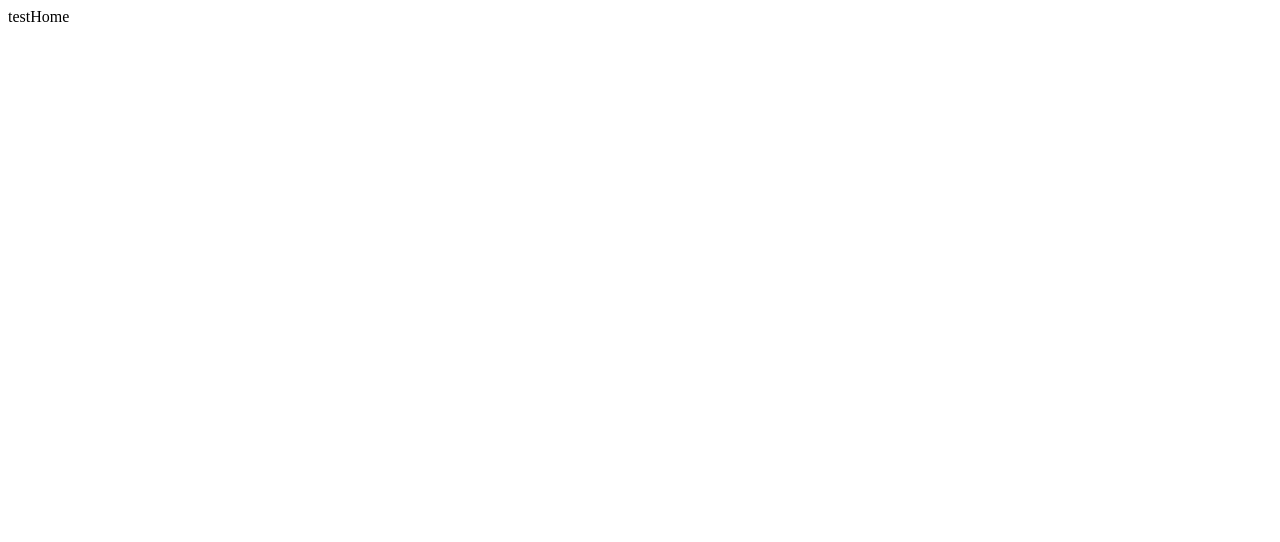
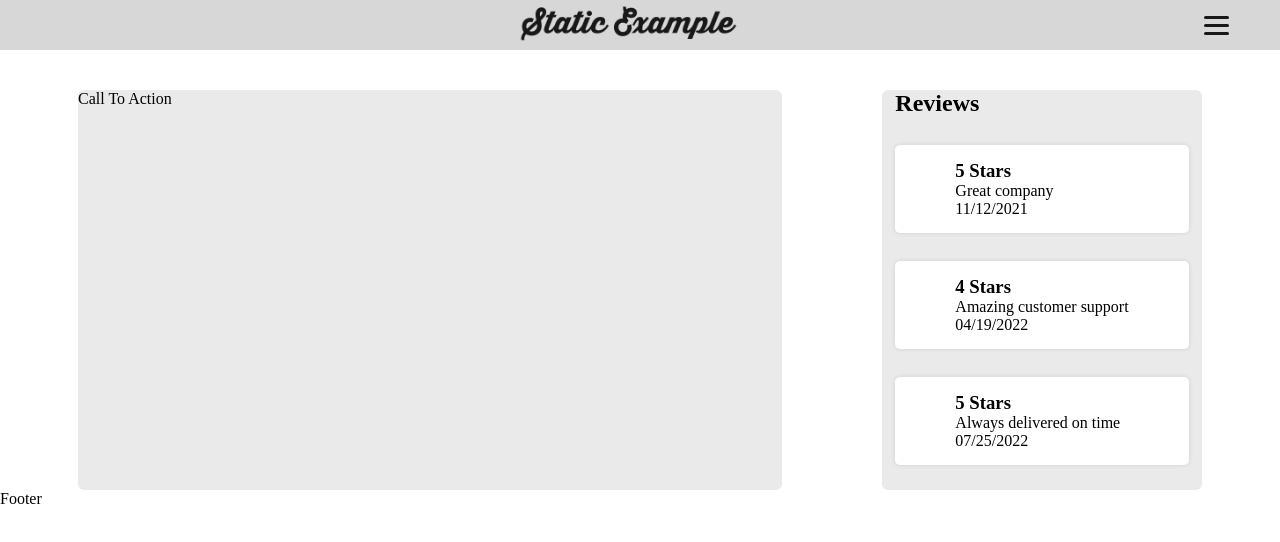
Before and after one commit to TrevoltIV/Static-Example, a React (Create React App) app: page / in a window 1280 px wide. Shown: the top 542 px of the page. Built offline with nearby package versions, Linux system fonts and the light colour scheme.

Commit message:
Basic template finished

```diff
--- a/public/index.html
+++ b/public/index.html
@@ -5,39 +5,13 @@
     <link rel="icon" href="%PUBLIC_URL%/favicon.ico" />
     <meta name="viewport" content="width=device-width, initial-scale=1" />
     <meta name="theme-color" content="#000000" />
-    <meta
-      name="description"
-      content="Web site created using create-react-app"
-    />
+    <meta name="description" content="Web site created using create-react-app" />
     <link rel="apple-touch-icon" href="%PUBLIC_URL%/logo192.png" />
-    <!--
-      manifest.json provides metadata used when your web app is installed on a
-      user's mobile device or desktop. See https://developers.google.com/web/fundamentals/web-app-manifest/
-    -->
     <link rel="manifest" href="%PUBLIC_URL%/manifest.json" />
-    <!--
-      Notice the use of %PUBLIC_URL% in the tags above.
-      It will be replaced with the URL of the `public` folder during the build.
-      Only files inside the `public` folder can be referenced from the HTML.
-
-      Unlike "/favicon.ico" or "favicon.ico", "%PUBLIC_URL%/favicon.ico" will
-      work correctly both with client-side routing and a non-root public URL.
-      Learn how to configure a non-root public URL by running `npm run build`.
-    -->
-    <title>React App</title>
+    <title>Static Example</title>
   </head>
   <body>
     <noscript>You need to enable JavaScript to run this app.</noscript>
     <div id="root"></div>
-    <!--
-      This HTML file is a template.
-      If you open it directly in the browser, you will see an empty page.
-
-      You can add webfonts, meta tags, or analytics to this file.
-      The build step will place the bundled scripts into the <body> tag.
-
-      To begin the development, run `npm start` or `yarn start`.
-      To create a production bundle, use `npm run build` or `yarn build`.
-    -->
   </body>
 </html>
--- a/src/App.js
+++ b/src/App.js
@@ -12,7 +12,7 @@ import './styles/careers.css'
 
 function App() {
   return (
-    <div className="App">
+    <div className="static-example">
       <BrowserRouter>
         <Routes>
           <Route path="/" element={ <Home/> }/>
--- a/src/components/Footer.js
+++ b/src/components/Footer.js
@@ -0,0 +1,13 @@
+
+
+
+
+export default function Footer() {
+    return (
+        <div className="footer-wrapper">
+            <div className="footer">
+                Footer
+            </div>
+        </div>
+    )
+}
--- a/src/components/Header.js
+++ b/src/components/Header.js
@@ -0,0 +1,22 @@
+
+import React from 'react'
+import logo from '../images/logo.png'
+
+// Header component for all pages
+
+export default function Header() {
+    return (
+        <div className="header-wrapper">
+            <div className="header">
+                <div className="header-logo-wrapper">
+                    <a href="/">
+                        <img className="header-logo" src={logo}/>
+                    </a>
+                </div>
+                <div className="header-menu-wrapper">
+                <div className="header-menu"></div>
+                </div>
+            </div>
+        </div>
+    )
+}
--- /dev/null
+++ b/src/components/Review.js
@@ -0,0 +1,15 @@
+
+
+
+
+export default function Review(props) {
+    return (
+        <div className="review-wrapper">
+            <div className="review">
+                <h3 className="review-rating">{props.rating}</h3>
+                <p className="review-text">{props.text}</p>
+                <p className="review-date">{props.date}</p>
+            </div>
+        </div>
+    )
+}
--- /dev/null
+++ b/src/components/ReviewBox.js
@@ -0,0 +1,21 @@
+import Review from '../components/Review'
+
+
+
+
+export default function ReviewBox() {
+    return (
+        <div className="sidebar-wrapper">
+            <div className="sidebar">
+                <div className="sidebar-login-wrapper">
+                    <h2>Reviews</h2>
+                    <div className="sidebar-login">
+                        <Review rating="5 Stars" text="Great company" date="11/12/2021" />
+                        <Review rating="4 Stars" text="Amazing customer support" date="04/19/2022" />
+                        <Review rating="5 Stars" text="Always delivered on time" date="07/25/2022" />
+                    </div>
+                </div>
+            </div>
+        </div>
+    )
+}
--- a/src/pages/about.js
+++ b/src/pages/about.js
@@ -1,4 +1,6 @@
 import React from 'react'
+import Header from '../components/Header'
+import Footer from '../components/Footer'
 
 
 
@@ -6,6 +8,12 @@ import React from 'react'
 
 export default function About() {
     return (
-    <div><h1>Testabout</h1></div>
+        <div className="about-wrapper">
+            <Header/>
+            <div className="about">
+
+            </div>
+            <Footer/>
+        </div>
     )
 }
--- a/src/pages/careers.js
+++ b/src/pages/careers.js
@@ -1,9 +1,19 @@
 import React from 'react'
+import Header from '../components/Header'
+import Footer from '../components/Footer'
 
 
 
 
 
 export default function Careers() {
-    return <div>TestCareers</div>
+    return (
+        <div className="careers-wrapper">
+            <Header/>
+            <div className="careers">
+
+            </div>
+            <Footer/>
+        </div>
+    )
 }
--- a/src/pages/contact.js
+++ b/src/pages/contact.js
@@ -1,9 +1,19 @@
 import React from 'react'
+import Header from '../components/Header'
+import Footer from '../components/Footer'
 
 
 
 
 
 export default function Contact() {
-    return <div>testContact</div>
+    return (
+        <div className="contact-wrapper">
+            <Header/>
+            <div className="contact">
+
+            </div>
+            <Footer/>
+        </div>
+    )
 }
--- a/src/pages/home.js
+++ b/src/pages/home.js
@@ -1,9 +1,27 @@
 import React from 'react'
+import Header from '../components/Header'
+import Footer from '../components/Footer'
+import ReviewBox from '../components/ReviewBox'
 
 
 
 
 
 export default function Home() {
-    return <div>testHome</div>
+    return (
+        <div className="home-wrapper">
+            <Header/>
+            <div className="home">
+                <div className="home-main-content">
+                    <div className="home-cta-wrapper">
+                        <div className="home-cta">
+                            Call To Action
+                        </div>
+                    </div>
+                    <ReviewBox/>
+                </div>
+            </div>
+            <Footer/>
+        </div>
+    )
 }
--- a/src/styles/home.css
+++ b/src/styles/home.css
@@ -1 +1,32 @@
-/* ABOUT PAGE STYLESHEET */
+/*
+ABOUT PAGE STYLESHEET
+*/
+
+/* DESKTOP */
+
+.home-wrapper {
+
+}
+
+.home {
+
+}
+
+.home-main-content {
+    display: flex;
+    justify-content: center;
+}
+
+.home-cta-wrapper {
+    background: #eaeaea;
+    width: 55%;
+    height: 400px;
+    margin-top: 40px;
+    margin-right: 100px;
+
+    border-radius: 6px;
+}
+
+.home-cta {
+
+}
--- a/src/styles/main.css
+++ b/src/styles/main.css
@@ -1 +1,118 @@
 /* MAIN STYLESHEET */
+
+
+* {
+    margin: 0;
+}
+
+/* Header */
+
+.header-wrapper {
+    background: lightgrey;
+    height: 50px;
+    opacity: 90%;
+
+    position: sticky;
+    top: 0px;
+}
+
+.header {
+    width: 100%;
+    height: 100%;
+
+    display: flex;
+    justify-content: center;
+    align-items: center;
+}
+
+.header-logo-wrapper {
+    width: 90%;
+    text-align: center;
+}
+
+.header-logo {
+    width: 220px;
+}
+
+.header-menu-wrapper {
+    height: 50%;
+    width: 25px;
+
+    display: flex;
+    justify-content: center;
+    align-items: center;
+
+    cursor: pointer;
+}
+
+.header-menu {
+    background: #000;
+    width: 25px;
+    height: 3px;
+
+    border-radius: 5px;
+
+    transition: all .5s ease-in-out;
+}
+
+.header-menu::before,
+.header-menu::after {
+    content: '';
+    position: absolute;
+    width: 25px;
+    height: 3px;
+    background: #000;
+    border-radius: 5px;
+    transition: all .5s ease-in-out;
+}
+
+.header-menu::before {
+    transform: translateY(-8px);
+}
+
+.header-menu::after {
+    transform: translateY(8px);
+}
+
+/* Sidebar */
+
+.sidebar-wrapper {
+    background: #eaeaea;
+    width: 25%;
+    margin-top: 40px;
+
+    border-radius: 6px;
+}
+
+.sidebar {
+    display: flex;
+    justify-content: center;
+    align-items: center;
+}
+
+/* Reviews */
+
+.review-wrapper {
+    background: #fff;
+    margin-top: 28px;
+
+    padding: 15px 60px 15px 60px;
+    border-radius: 5px;
+    box-shadow: 0 0 5px rgba(0,0,0,0.1);
+}
+
+.review {
+
+}
+
+.review-rating {
+
+}
+
+.review-text {
+
+}
+
+.review-date {
+
+}
```
Also changed, not shown: src/images/logo.png (added).
